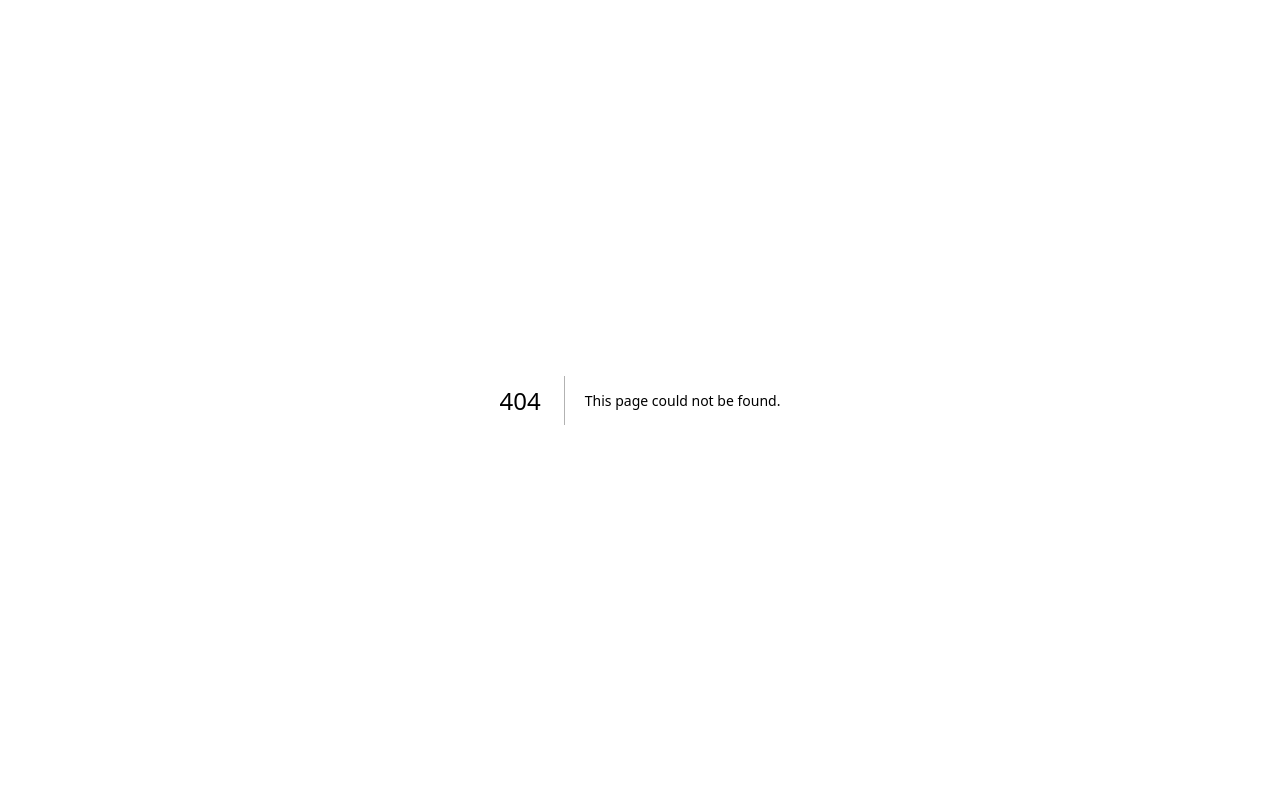
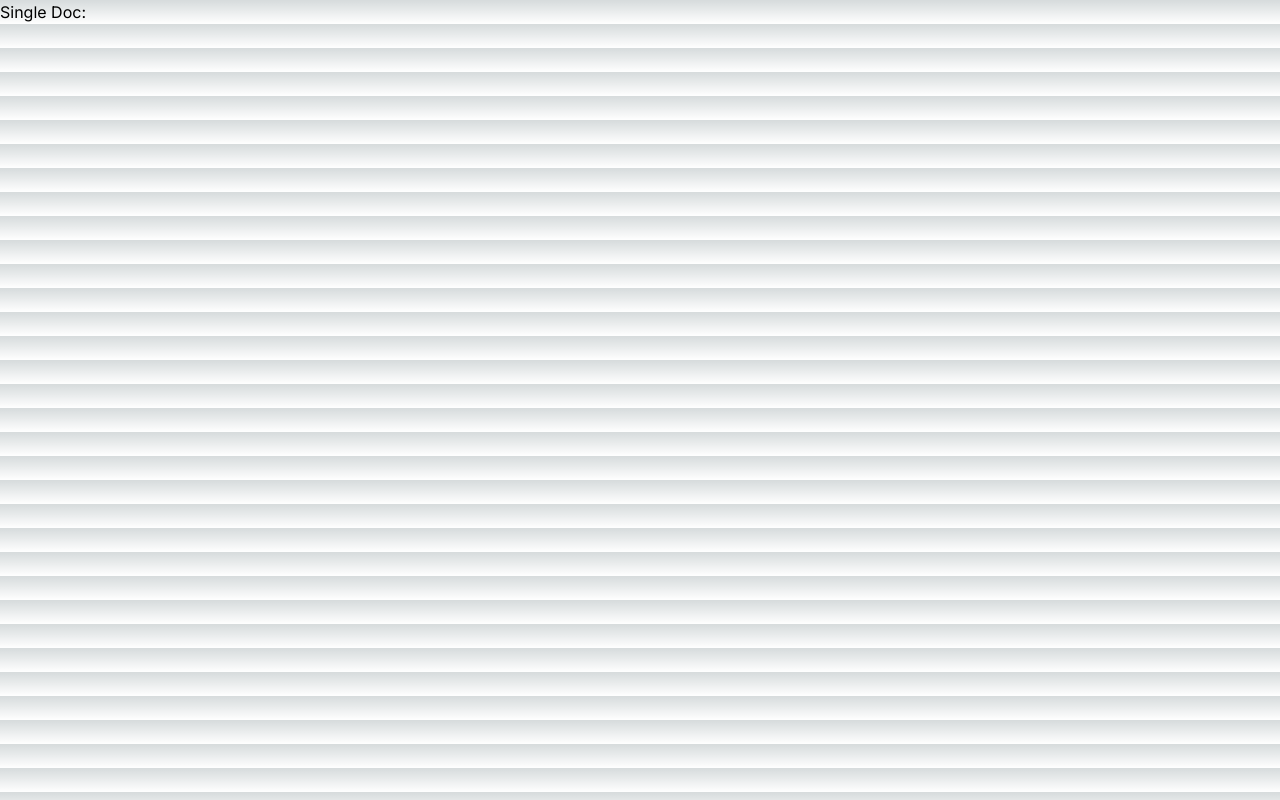
Before and after one commit to hiwafa/my-next-app, a Next.js app: page /docs in a window 1280 px wide. Before the commit this address had no page. Built offline with nearby package versions, Linux system fonts and the light colour scheme.

Commit message:
multiple directories

```diff
--- /dev/null
+++ b/src/app/docs/[...slug]/page.tsx
@@ -0,0 +1,17 @@
+export default ({
+    params
+}: {
+    params: {
+        slug: string[]
+    }
+})=> {
+
+    return (
+        <div>
+            Single Doc:
+            {params.slug.map( (item, index) => {
+                return <h2 key={index}>{item}</h2>
+            })}
+        </div>
+    )
+}
--- /dev/null
+++ b/src/app/docs/page.tsx
@@ -0,0 +1,8 @@
+export default ()=> {
+
+    return (
+        <div>
+            Main Docs Page
+        </div>
+    )
+}
```
